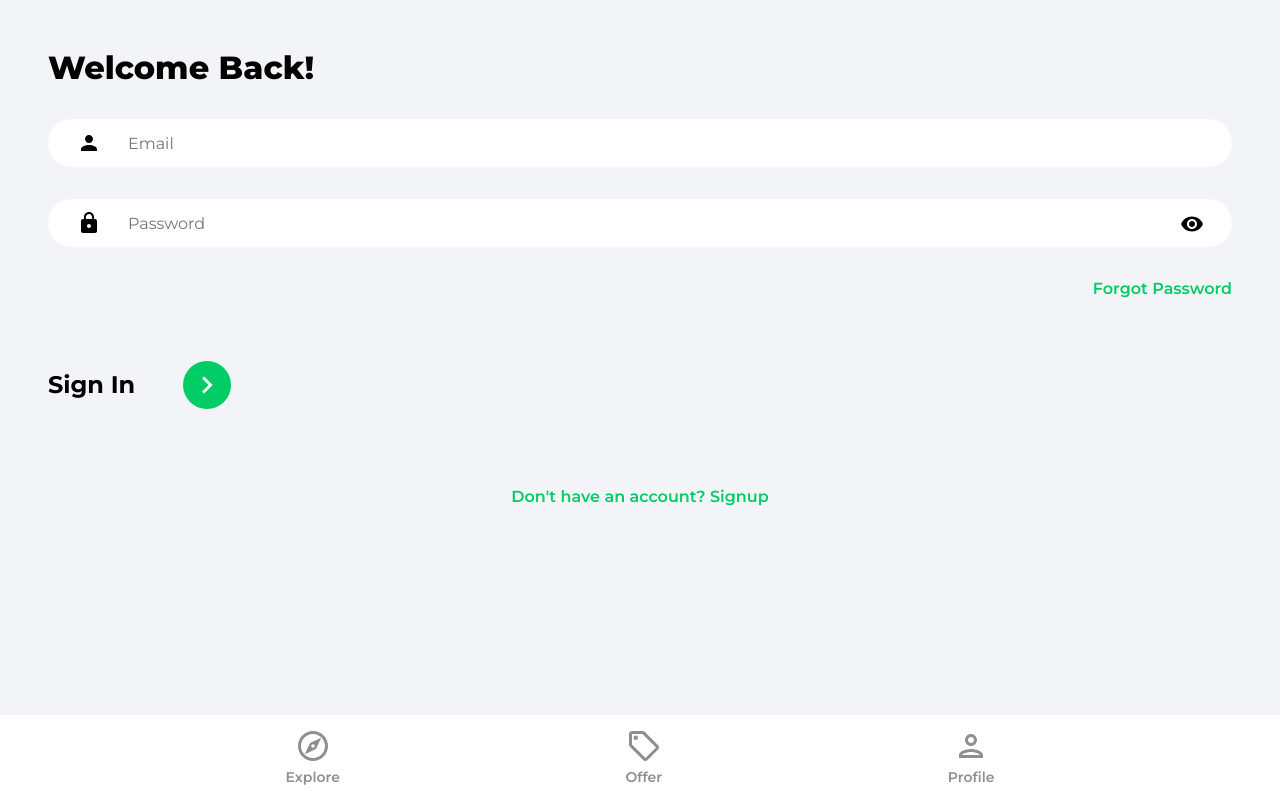
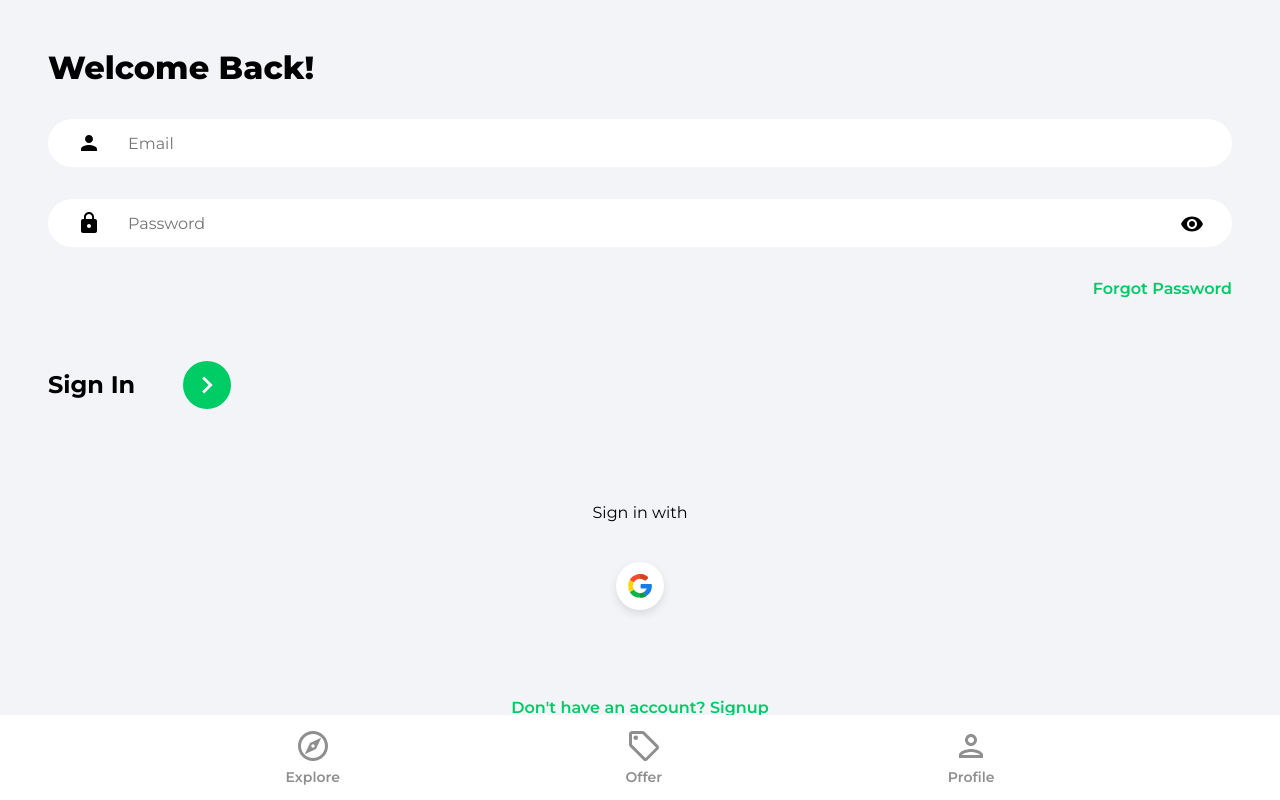
Before and after one commit to jaypals/house-marketplace, a React (Create React App) app: page /signin in a window 1280 px wide. Built offline with nearby package versions, Linux system fonts and the light colour scheme.

Commit message:
added OAuth

```diff
--- a/src/pages/Signin.jsx
+++ b/src/pages/Signin.jsx
@@ -4,6 +4,7 @@
 import { getAuth, signInWithEmailAndPassword } from "firebase/auth";
 import { ReactComponent as ArrowRightIcon } from "../assets/svg/keyboardArrowRightIcon.svg";
 import visibilityIcon from "../assets/svg/visibilityIcon.svg";
+import OAuth from "../components/OAuth";
 
 function Signin() {
 	const [showPassword, setShowPassword] = useState(false);
@@ -83,7 +84,7 @@
 						</button>
 					</div>
 				</form>
-				{/* OAuth */}
+				<OAuth />
 
 				<Link to='/signup' className='registerLink'>
 					Don't have an account? Signup
--- a/src/pages/Signup.jsx
+++ b/src/pages/Signup.jsx
@@ -10,6 +10,7 @@
 } from "firebase/auth";
 import { setDoc, doc, serverTimestamp } from "firebase/firestore";
 import { db } from "../firebase.config";
+import OAuth from "../components/OAuth";
 
 function Signup() {
 	const [showPassword, setShowPassword] = useState(false);
@@ -110,7 +111,7 @@
 						</button>
 					</div>
 				</form>
-				{/* OAuth */}
+				<OAuth />
 
 				<Link to='/signin' className='registerLink'>
 					Already have an Account? Signin
```
